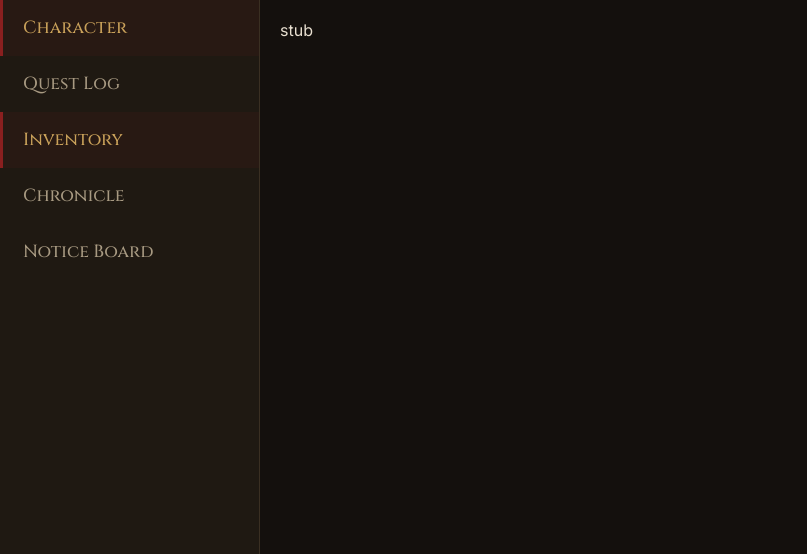
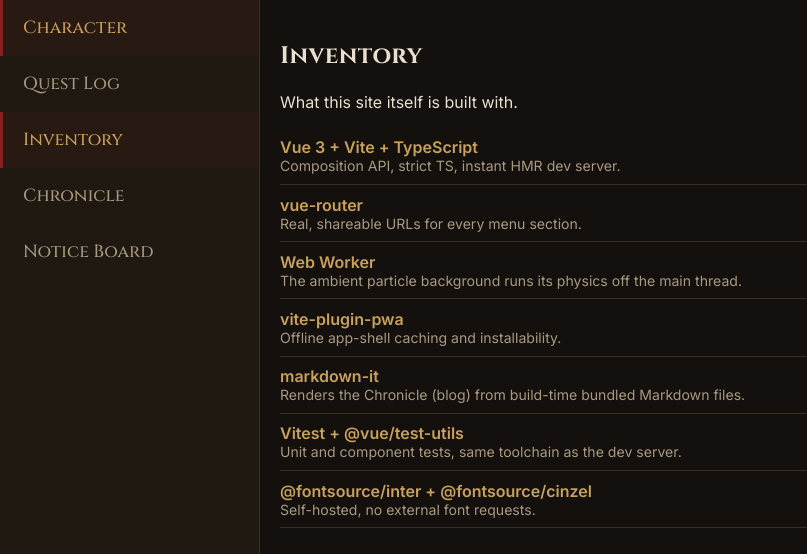
Before and after one commit to kakachaDev/kakacha-space, a Vue app: page /stack in a window 1280 px wide. Shown: the top 554 px of the page, without its empty margins (0-807 px from the left). Built offline with nearby package versions, Linux system fonts and the light colour scheme; the HTML template or start-up script is replaced by a standard one.

Commit message:
Add tech stack page

```diff
--- /dev/null
+++ b/src/data/stack.ts
@@ -0,0 +1,11 @@
+import type { StackItem } from '../types'
+
+export const stackItems: StackItem[] = [
+  { name: 'Vue 3 + Vite + TypeScript', note: 'Composition API, strict TS, instant HMR dev server.' },
+  { name: 'vue-router', note: 'Real, shareable URLs for every menu section.' },
+  { name: 'Web Worker', note: 'The ambient particle background runs its physics off the main thread.' },
+  { name: 'vite-plugin-pwa', note: 'Offline app-shell caching and installability.' },
+  { name: 'markdown-it', note: 'Renders the Chronicle (blog) from build-time bundled Markdown files.' },
+  { name: 'Vitest + @vue/test-utils', note: 'Unit and component tests, same toolchain as the dev server.' },
+  { name: '@fontsource/inter + @fontsource/cinzel', note: 'Self-hosted, no external font requests.' },
+]
--- a/src/types/index.ts
+++ b/src/types/index.ts
@@ -9,3 +9,8 @@
   demoUrl?: string
   archived?: boolean
 }
+
+export interface StackItem {
+  name: string
+  note: string
+}
--- a/src/views/StackView.vue
+++ b/src/views/StackView.vue
@@ -1,3 +1,39 @@
+<script setup lang="ts">
+import { stackItems } from '../data/stack'
+</script>
+
 <template>
-  <div>stub</div>
+  <section>
+    <h2 class="display">Inventory</h2>
+    <p>What this site itself is built with.</p>
+    <ul class="stack-list">
+      <li v-for="item in stackItems" :key="item.name" data-testid="stack-item">
+        <strong>{{ item.name }}</strong>
+        <span>{{ item.note }}</span>
+      </li>
+    </ul>
+  </section>
 </template>
+
+<style scoped>
+.stack-list {
+  list-style: none;
+  padding: 0;
+}
+
+.stack-list li {
+  border-bottom: 1px solid var(--panel-border);
+  padding: 0.6rem 0;
+}
+
+.stack-list strong {
+  display: block;
+  color: var(--accent-gold);
+}
+
+.stack-list span {
+  display: block;
+  color: var(--text-dim);
+  font-size: 0.88rem;
+}
+</style>
```
Also changed, not shown: 2 other files (tests, documents, lock files or other folders).
